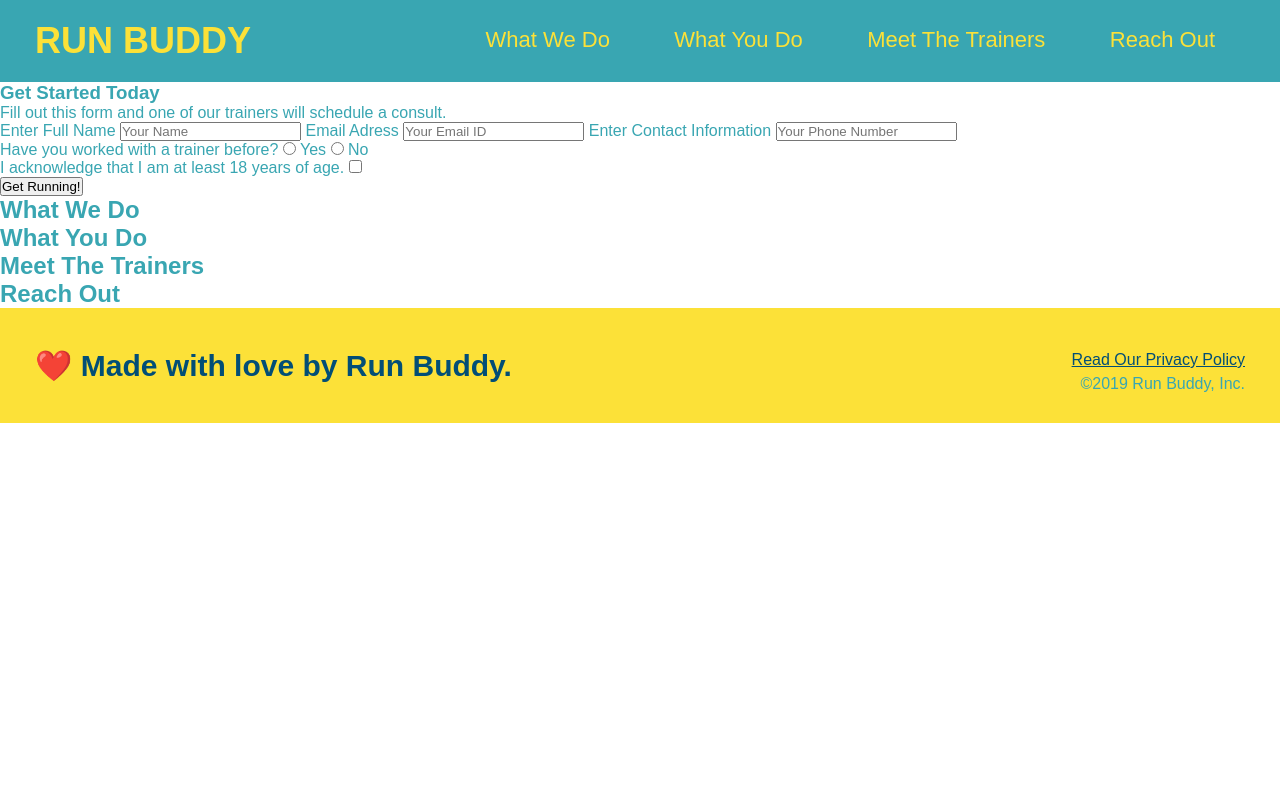
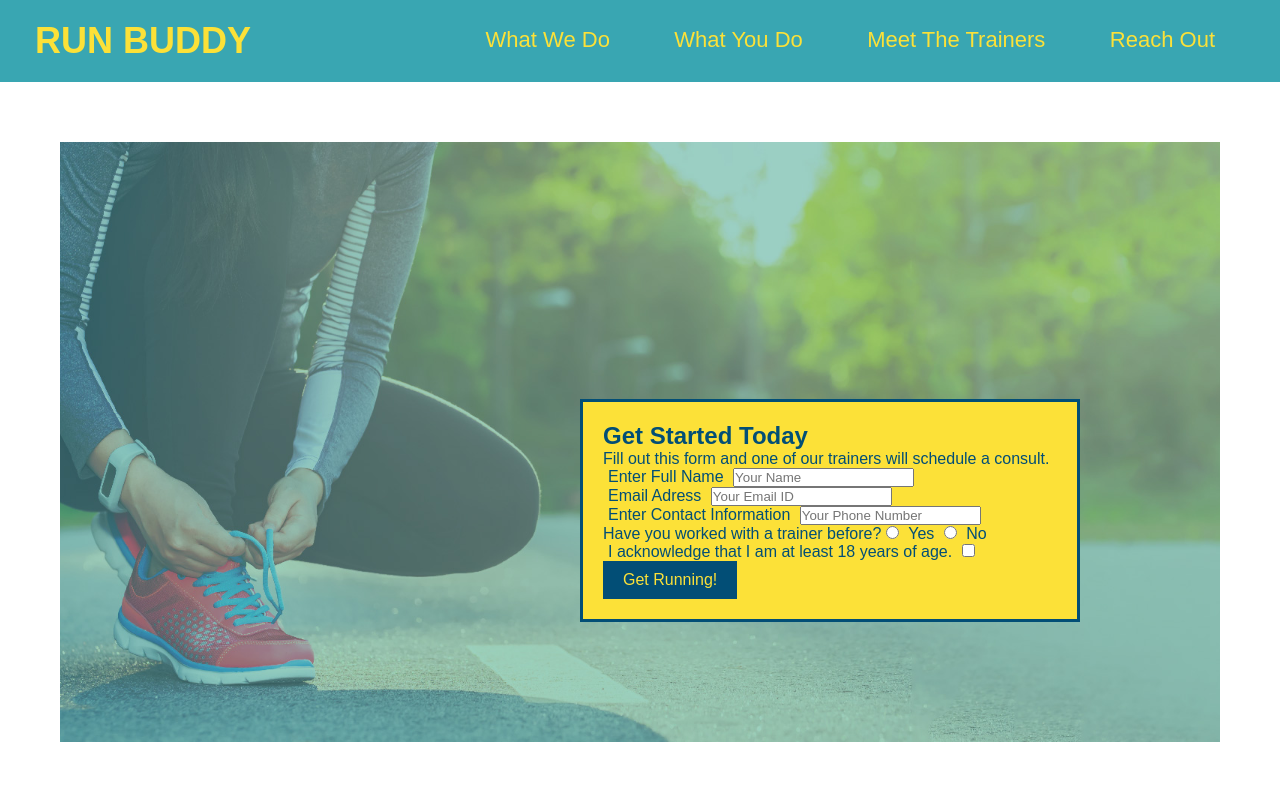
Before and after one commit to samiaferdous/run-buddy, a plain HTML site: page index.html in a window 1280 px wide. Shown: the top 799 px of the page. Drawn offline with Linux system fonts and the light colour scheme.

Commit message:
hero CSS styling

```diff
--- a/assets/css/style.css
+++ b/assets/css/style.css
@@ -66,3 +66,59 @@ footer div {
 footer a {
     color: #024e76;
 }
+
+section {
+    padding: 60px;
+}
+
+/* HERO STYLE START */
+.hero {
+    background-image: url('../images/hero-bg.jpeg');
+    height: 600px;
+    background-size: cover;
+    background-position: center;
+    position: relative;
+}
+/* Hero Style End */
+
+.hero-form {
+    background-color: #fce138;
+    padding: 20px;
+    width: 500px;
+    color: #024e76;
+    border: 3px solid #024e76;
+    position: absolute;
+    bottom: 120px;
+    right: 140px;
+}
+
+.hero-form p {
+    margin: 5px 0 15px 0x
+}
+
+.hero-form h3 {
+    font-size: 24px;
+    margin: 0;
+}
+
+.form-input {
+    border: 1px solid #024e76;
+    display: block;
+    padding: 7px 15px;
+    font-size: 16px;
+    color: #024e76;
+    width: 100%;
+    margin-bottom: 15px;
+}
+
+.hero-form label {
+    margin: 0 5px;
+}
+
+.hero-form button {
+    color: #fce138;
+    background-color: #024e76;
+    border: none;
+    padding: 10px 20px;
+    font-size: 16px;
+}
--- a/index.html
+++ b/index.html
@@ -40,6 +40,9 @@
 
         <!-- hero/jumbotron -->
         <section>
+            <section class="hero">
+            <div class="hero-form">
+
             <div>
                 <h3>Get Started Today</h3>
                 <p>Fill out this form and one of our trainers will schedule a consult.</p>
@@ -47,12 +50,15 @@
                 <form>
                     <label for="name">Enter Full Name</label>
                     <input type="text" placeholder="Your Name" name="name" id="name" />
+                    <br>
 
                     <label for="email">Email Adress</label>
                     <input type="email" placeholder="Your Email ID" name="email" id="email" />
+                    <br>
 
                     <label for="number">Enter Contact Information</label>
                     <input type="tel" placeholder="Your Phone Number" name="number" id="number" />
+                    <br>
 
                     <p>
                         Have you worked with a trainer before?
```
Also changed, not shown: assets/images/hero-bg.jpeg (added).
